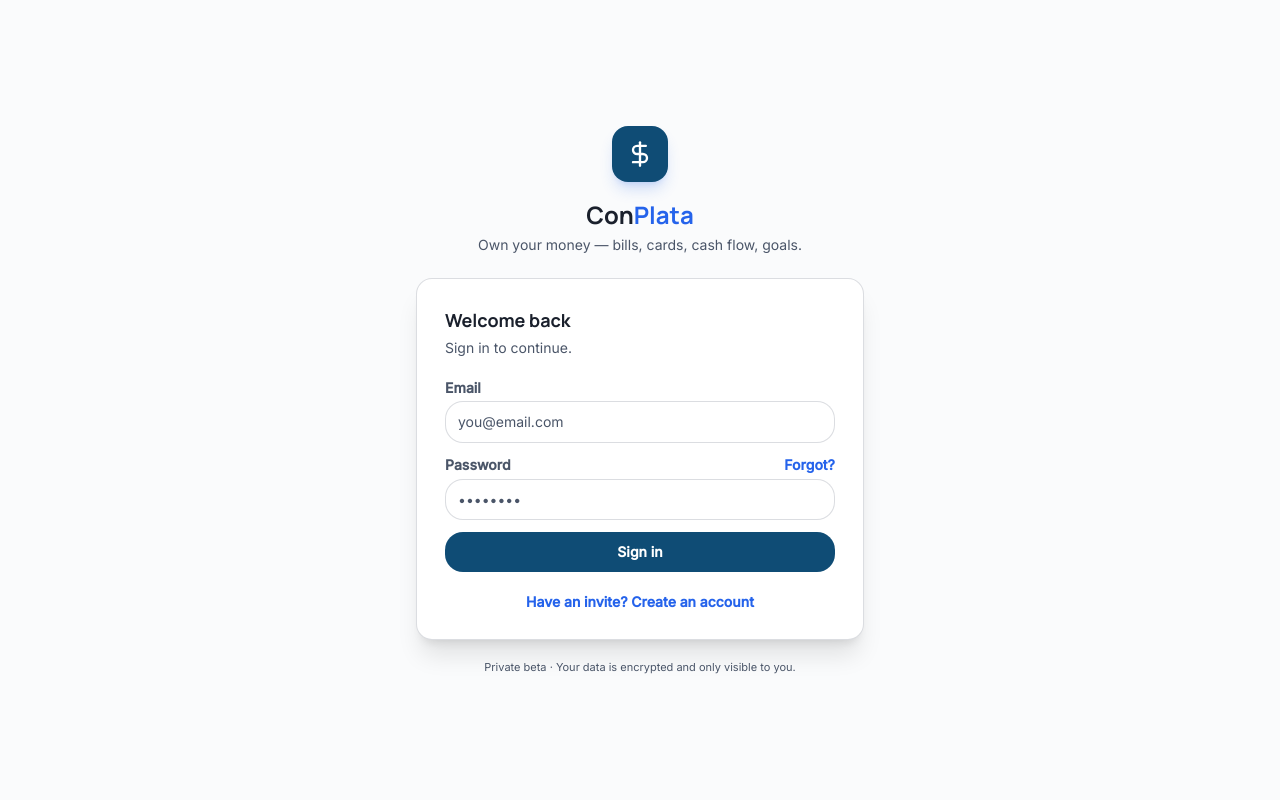
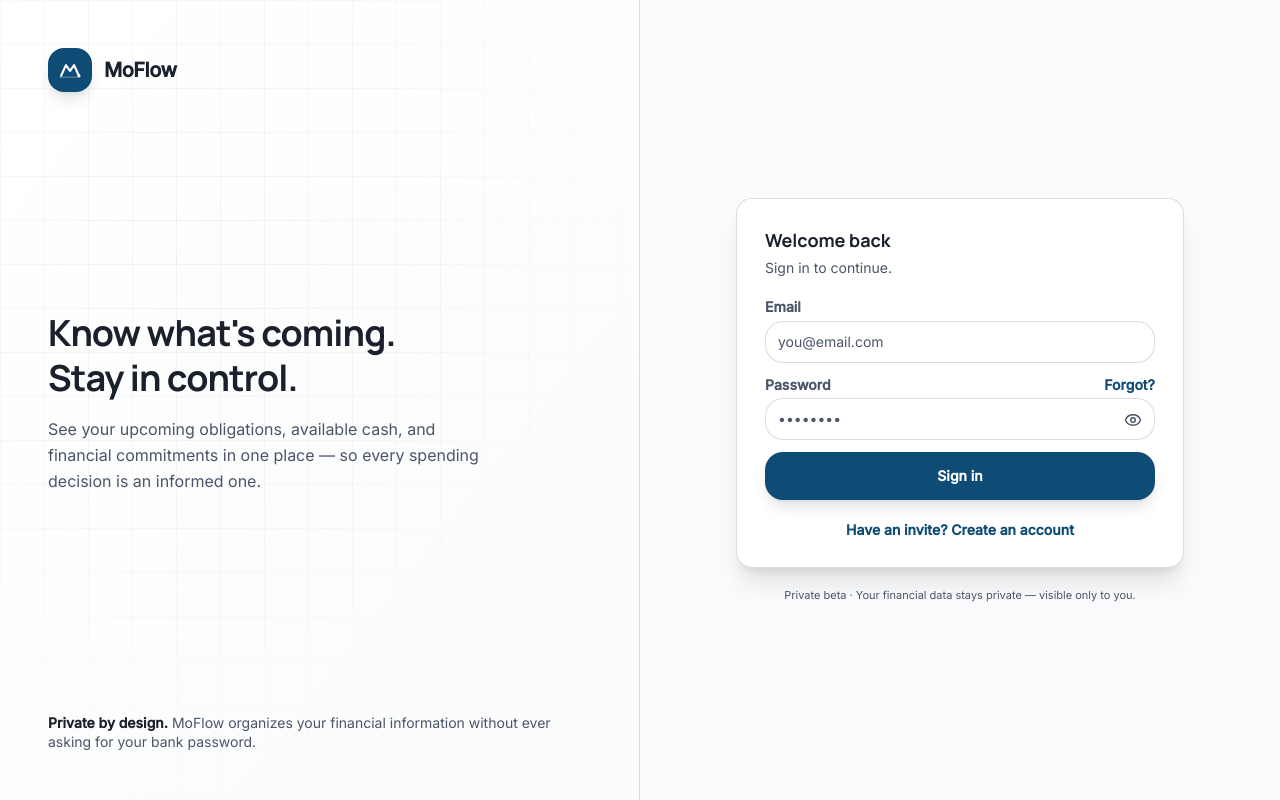
Before and after one commit to AbelPTY/moflow, a React (Vite) app: page / in a window 1280 px wide. Built offline with nearby package versions, Linux system fonts and the light colour scheme; no server answers.

Commit message:
Polish MoFlow authentication branding
Co-Authored-By: Claude Opus 4.8 <noreply@anthropic.com>

```diff
--- /dev/null
+++ b/src/components/BrandMark.jsx
@@ -0,0 +1,41 @@
+import React from 'react';
+
+// MoFlow brand mark: an abstract flowing "M" that doubles as an upward
+// cash-flow / chart path. Single-stroke, uses currentColor so it inherits the
+// surrounding text/brand color and works in light and dark. Kept deliberately
+// simple and square (32x32) so it reads at login, loading, and future app-icon
+// sizes. No external asset, no animation.
+//
+// Props: size (px), className, strokeWidth.
+export default function BrandMark({ size = 28, className = '', strokeWidth = 2.6 }) {
+  return (
+    <svg
+      width={size}
+      height={size}
+      viewBox="0 0 32 32"
+      fill="none"
+      className={className}
+      role="img"
+      aria-label="MoFlow"
+    >
+      {/* faint trailing baseline for depth */}
+      <path
+        d="M4 25 L28 25"
+        stroke="currentColor"
+        strokeWidth={strokeWidth * 0.7}
+        strokeLinecap="round"
+        opacity="0.25"
+      />
+      {/* the flowing M / rising cash-flow path */}
+      <path
+        d="M5 23 L11 10 L16 17 L21 10 L27 23"
+        stroke="currentColor"
+        strokeWidth={strokeWidth}
+        strokeLinecap="round"
+        strokeLinejoin="round"
+      />
+      {/* endpoint node — a single "data point" accent */}
+      <circle cx="27" cy="23" r="1.9" fill="currentColor" />
+    </svg>
+  );
+}
--- /dev/null
+++ b/src/components/auth/AuthShell.jsx
@@ -0,0 +1,86 @@
+import React from 'react';
+import BrandMark from '../BrandMark';
+
+// Responsive authentication shell shared by sign-in / sign-up / reset and the
+// set-new-password screen, so every auth surface is on-brand and consistent.
+//
+// Desktop (lg+): two columns — a left ambient MoFlow brand panel and a right
+// focused auth card. Mobile: single centered column with a compact brand header
+// above the card. All colors come from MoFlow design tokens (bg-background,
+// bg-card, text-foreground, bg-primary, border-border …) so it is correct in
+// both light and dark mode. The "high-tech" treatment is CSS-only: a restrained
+// primary radial glow, a very faint masked grid, and controlled shadows — no
+// external image, no decorative animation.
+//
+// Props:
+//   children  : the auth card (form)
+//   footer    : optional small print rendered under the card (auth column)
+export default function AuthShell({ children, footer }) {
+  return (
+    <div className="min-h-screen bg-background text-foreground lg:grid lg:grid-cols-2">
+      {/* ---- Brand panel (desktop only) ---- */}
+      <aside className="relative hidden lg:flex flex-col justify-between overflow-hidden p-12 bg-gradient-to-br from-card to-background border-r border-border">
+        {/* faint masked grid */}
+        <div
+          aria-hidden="true"
+          className="pointer-events-none absolute inset-0"
+          style={{
+            backgroundImage:
+              'linear-gradient(to right, rgba(120,130,150,0.10) 1px, transparent 1px), linear-gradient(to bottom, rgba(120,130,150,0.10) 1px, transparent 1px)',
+            backgroundSize: '44px 44px',
+            WebkitMaskImage: 'radial-gradient(ellipse at 30% 30%, #000 0%, transparent 78%)',
+            maskImage: 'radial-gradient(ellipse at 30% 30%, #000 0%, transparent 78%)',
+          }}
+        />
+        {/* restrained primary glow */}
+        <div aria-hidden="true" className="pointer-events-none absolute -top-28 -left-24 h-96 w-96 rounded-full bg-primary/20 blur-3xl" />
+        <div aria-hidden="true" className="pointer-events-none absolute bottom-0 right-0 h-80 w-80 rounded-full bg-primary/10 blur-3xl" />
+
+        {/* wordmark */}
+        <div className="relative flex items-center gap-3">
+          <span className="flex h-11 w-11 items-center justify-center rounded-2xl bg-primary text-primary-foreground shadow-lg shadow-primary/25">
+            <BrandMark size={26} />
+          </span>
+          <span className="text-xl font-extrabold tracking-tight">MoFlow</span>
+        </div>
+
+        {/* headline + supporting copy */}
+        <div className="relative max-w-md">
+          <h2 className="text-4xl font-extrabold leading-tight tracking-tight">
+            Know what&apos;s coming.
+            <br />
+            Stay in control.
+          </h2>
+          <p className="mt-4 text-base leading-relaxed text-muted-foreground">
+            See your upcoming obligations, available cash, and financial commitments in one place —
+            so every spending decision is an informed one.
+          </p>
+        </div>
+
+        {/* trust line — only claims the architecture actually supports */}
+        <p className="relative text-sm text-muted-foreground">
+          <span className="font-semibold text-foreground">Private by design.</span>{' '}
+          MoFlow organizes your financial information without ever asking for your bank password.
+        </p>
+      </aside>
+
+      {/* ---- Auth column ---- */}
+      <main className="flex items-center justify-center px-4 py-10">
+        <div className="w-full max-w-md">
+          {/* compact brand header (mobile) */}
+          <div className="mb-6 flex flex-col items-center text-center lg:hidden">
+            <span className="mb-3 flex h-14 w-14 items-center justify-center rounded-2xl bg-primary text-primary-foreground shadow-lg shadow-primary/25">
+              <BrandMark size={30} />
+            </span>
+            <span className="text-2xl font-extrabold tracking-tight">MoFlow</span>
+            <p className="mt-1 text-sm text-muted-foreground">Know what&apos;s coming. Stay in control.</p>
+          </div>
+
+          {children}
+
+          {footer && <div className="mt-5 text-center text-[11px] text-muted-foreground">{footer}</div>}
+        </div>
+      </main>
+    </div>
+  );
+}
--- a/src/components/auth/LoginScreen.jsx
+++ b/src/components/auth/LoginScreen.jsx
@@ -1,6 +1,7 @@
 import React, { useState } from 'react';
 import { useAuth } from '../../contexts/AuthContext';
 import Icon from '../AppIcon';
+import AuthShell from './AuthShell';
 
 // Beta sign-up is server-enforced: the browser only submits the invite code to
 // POST /api/signup, which validates it (never the browser). VITE_SIGNUP_ENABLED
@@ -9,13 +10,14 @@ import Icon from '../AppIcon';
 const SIGNUP_ENABLED = (import.meta.env?.VITE_SIGNUP_ENABLED ?? 'true') !== 'false';
 
 const inputCls =
-  'w-full px-3 py-2.5 border border-border rounded-lg text-sm text-foreground placeholder-muted-foreground focus:outline-none focus:ring-2 focus:ring-blue-500 focus:border-blue-500';
+  'w-full px-3 py-2.5 border border-border rounded-lg text-sm text-foreground placeholder-muted-foreground focus:outline-none focus:ring-2 focus:ring-primary focus:border-primary transition-shadow';
 
 const LoginScreen = () => {
   const { signIn, resetPassword } = useAuth();
   const [mode, setMode] = useState('signin'); // 'signin' | 'signup' | 'forgot'
   const [email, setEmail] = useState('');
   const [password, setPassword] = useState('');
+  const [showPassword, setShowPassword] = useState(false);
   const [invite, setInvite] = useState('');
   const [error, setError] = useState('');
   const [info, setInfo] = useState('');
@@ -83,71 +85,79 @@ const LoginScreen = () => {
       : 'Sign in to continue.';
 
   return (
-    <div className="min-h-screen flex items-center justify-center bg-background px-4 py-10">
-      <div className="w-full max-w-md">
-        <div className="text-center mb-6">
-          <div className="mx-auto w-14 h-14 rounded-2xl bg-primary text-primary-foreground flex items-center justify-center shadow-lg shadow-blue-600/20 mb-4">
-            <Icon name="DollarSign" size={28} />
-          </div>
-          <h1 className="text-2xl font-extrabold text-foreground">
-            Con<span className="text-blue-600">Plata</span>
-          </h1>
-          <p className="text-sm text-muted-foreground mt-1">Own your money — bills, cards, cash flow, goals.</p>
-        </div>
-
+    <AuthShell footer="Private beta · Your financial data stays private — visible only to you.">
       <div className="bg-card rounded-2xl shadow-xl border border-border p-7">
         <h2 className="text-lg font-bold text-foreground mb-1">{title}</h2>
         <p className="text-sm text-muted-foreground mb-5">{sub}</p>
 
-          {error && <div className="mb-4 bg-red-50 text-red-600 text-sm px-3 py-2.5 rounded-lg border border-red-100">{error}</div>}
-          {info && <div className="mb-4 bg-emerald-50 text-emerald-700 text-sm px-3 py-2.5 rounded-lg border border-emerald-100">{info}</div>}
+        {error && (
+          <div role="alert" className="mb-4 flex items-start gap-2 bg-red-500/10 text-red-600 dark:text-red-400 text-sm px-3 py-2.5 rounded-lg border border-red-500/20">
+            <Icon name="AlertCircle" size={16} className="mt-0.5 shrink-0" />
+            <span>{error}</span>
+          </div>
+        )}
+        {info && (
+          <div role="status" className="mb-4 flex items-start gap-2 bg-emerald-500/10 text-emerald-700 dark:text-emerald-400 text-sm px-3 py-2.5 rounded-lg border border-emerald-500/20">
+            <Icon name="CheckCircle2" size={16} className="mt-0.5 shrink-0" />
+            <span>{info}</span>
+          </div>
+        )}
 
         <form onSubmit={handleSubmit} className="space-y-3">
           <div>
-              <label className="block text-xs font-semibold text-muted-foreground mb-1">Email</label>
-              <input type="email" required autoComplete="email" value={email} onChange={(e) => setEmail(e.target.value)} placeholder="you@email.com" className={inputCls} />
+            <label htmlFor="auth-email" className="block text-xs font-semibold text-muted-foreground mb-1">Email</label>
+            <input id="auth-email" type="email" required autoComplete="email" value={email} onChange={(e) => setEmail(e.target.value)} placeholder="you@email.com" className={inputCls} />
           </div>
 
           {mode !== 'forgot' && (
             <div>
               <div className="flex items-center justify-between mb-1">
-                  <label className="block text-xs font-semibold text-muted-foreground">Password</label>
+                <label htmlFor="auth-password" className="block text-xs font-semibold text-muted-foreground">Password</label>
                 {mode === 'signin' && (
-                    <button type="button" onClick={() => switchMode('forgot')} className="text-xs font-semibold text-blue-600 hover:text-blue-700">Forgot?</button>
+                  <button type="button" onClick={() => switchMode('forgot')} className="text-xs font-semibold text-primary hover:opacity-80">Forgot?</button>
                 )}
               </div>
-                <input type="password" required autoComplete={mode === 'signup' ? 'new-password' : 'current-password'} value={password} onChange={(e) => setPassword(e.target.value)} placeholder="••••••••" className={inputCls} />
+              <div className="relative">
+                <input id="auth-password" type={showPassword ? 'text' : 'password'} required autoComplete={mode === 'signup' ? 'new-password' : 'current-password'} value={password} onChange={(e) => setPassword(e.target.value)} placeholder="••••••••" className={`${inputCls} pr-11`} />
+                <button
+                  type="button"
+                  onClick={() => setShowPassword((s) => !s)}
+                  aria-label={showPassword ? 'Hide password' : 'Show password'}
+                  aria-pressed={showPassword}
+                  className="absolute inset-y-0 right-0 flex items-center justify-center w-11 min-h-[44px] text-muted-foreground hover:text-foreground rounded-r-lg"
+                >
+                  <Icon name={showPassword ? 'EyeOff' : 'Eye'} size={18} />
+                </button>
+              </div>
             </div>
           )}
 
           {mode === 'signup' && (
             <div>
-                <label className="block text-xs font-semibold text-muted-foreground mb-1">Invite code</label>
-                <input type="text" required value={invite} onChange={(e) => setInvite(e.target.value)} placeholder="Your beta invite code" className={inputCls} />
+              <label htmlFor="auth-invite" className="block text-xs font-semibold text-muted-foreground mb-1">Invite code</label>
+              <input id="auth-invite" type="text" required value={invite} onChange={(e) => setInvite(e.target.value)} placeholder="Your beta invite code" className={inputCls} />
             </div>
           )}
 
-            <button type="submit" disabled={loading} className="w-full py-2.5 rounded-lg bg-primary text-primary-foreground text-sm font-semibold hover:bg-primary/90 disabled:opacity-50 transition-colors">
+          <button type="submit" disabled={loading} className="w-full py-3 min-h-[48px] rounded-lg bg-primary text-primary-foreground text-sm font-bold hover:bg-primary/90 disabled:opacity-50 transition-colors shadow-lg shadow-primary/20">
+            {loading && <Icon name="Loader2" size={16} className="inline-block mr-2 animate-spin align-[-2px]" />}
             {cta}
           </button>
         </form>
 
         <div className="mt-5 text-center text-sm text-muted-foreground">
           {mode === 'signin' && SIGNUP_ENABLED && (
-              <button onClick={() => switchMode('signup')} className="font-semibold text-blue-600 hover:text-blue-700">Have an invite? Create an account</button>
+            <button onClick={() => switchMode('signup')} className="font-semibold text-primary hover:opacity-80">Have an invite? Create an account</button>
           )}
           {mode === 'signup' && (
-              <button onClick={() => switchMode('signin')} className="font-semibold text-blue-600 hover:text-blue-700">Already have an account? Sign in</button>
+            <button onClick={() => switchMode('signin')} className="font-semibold text-primary hover:opacity-80">Already have an account? Sign in</button>
           )}
           {mode === 'forgot' && (
-              <button onClick={() => switchMode('signin')} className="font-semibold text-blue-600 hover:text-blue-700">← Back to sign in</button>
+            <button onClick={() => switchMode('signin')} className="font-semibold text-primary hover:opacity-80">← Back to sign in</button>
           )}
         </div>
       </div>
-
-        <p className="text-center text-[11px] text-muted-foreground mt-5">Private beta · Your data is encrypted and only visible to you.</p>
-      </div>
-    </div>
+    </AuthShell>
   );
 };
 
--- a/src/components/auth/UpdatePassword.jsx
+++ b/src/components/auth/UpdatePassword.jsx
@@ -1,15 +1,17 @@
 import React, { useState } from 'react';
 import { useAuth } from '../../contexts/AuthContext';
 import Icon from '../AppIcon';
+import AuthShell from './AuthShell';
 
 const inputCls =
-  'w-full px-3 py-2.5 border border-border rounded-lg text-sm text-foreground placeholder-muted-foreground focus:outline-none focus:ring-2 focus:ring-blue-500 focus:border-blue-500';
+  'w-full px-3 py-2.5 border border-border rounded-lg text-sm text-foreground placeholder-muted-foreground focus:outline-none focus:ring-2 focus:ring-primary focus:border-primary transition-shadow';
 
 // Shown when the user arrives via a password-reset email link (recovery mode).
 export default function UpdatePassword() {
   const { updatePassword, signOut } = useAuth();
   const [password, setPassword] = useState('');
   const [confirm, setConfirm] = useState('');
+  const [showPassword, setShowPassword] = useState(false);
   const [error, setError] = useState('');
   const [info, setInfo] = useState('');
   const [loading, setLoading] = useState(false);
@@ -33,30 +35,46 @@ export default function UpdatePassword() {
   };
 
   return (
-    <div className="min-h-screen flex items-center justify-center bg-background px-4 py-10">
-      <div className="w-full max-w-md">
-        <div className="text-center mb-6">
-          <div className="mx-auto w-14 h-14 rounded-2xl bg-primary text-primary-foreground flex items-center justify-center shadow-lg shadow-blue-600/20 mb-4">
-            <Icon name="KeyRound" size={26} />
+    <AuthShell>
+      <div className="bg-card rounded-2xl shadow-xl border border-border p-7">
+        <h2 className="text-lg font-bold text-foreground mb-1">Set a new password</h2>
+        <p className="text-sm text-muted-foreground mb-5">Choose a new password for your account.</p>
+
+        {error && (
+          <div role="alert" className="mb-4 flex items-start gap-2 bg-red-500/10 text-red-600 dark:text-red-400 text-sm px-3 py-2.5 rounded-lg border border-red-500/20">
+            <Icon name="AlertCircle" size={16} className="mt-0.5 shrink-0" />
+            <span>{error}</span>
           </div>
-          <h1 className="text-2xl font-extrabold text-foreground">Set a new password</h1>
-          <p className="text-sm text-muted-foreground mt-1">Choose a new password for your account.</p>
+        )}
+        {info && (
+          <div role="status" className="mb-4 flex items-start gap-2 bg-emerald-500/10 text-emerald-700 dark:text-emerald-400 text-sm px-3 py-2.5 rounded-lg border border-emerald-500/20">
+            <Icon name="CheckCircle2" size={16} className="mt-0.5 shrink-0" />
+            <span>{info}</span>
           </div>
-
-        <div className="bg-card rounded-2xl shadow-xl border border-border p-7">
-          {error && <div className="mb-4 bg-red-50 text-red-600 text-sm px-3 py-2.5 rounded-lg border border-red-100">{error}</div>}
-          {info && <div className="mb-4 bg-emerald-50 text-emerald-700 text-sm px-3 py-2.5 rounded-lg border border-emerald-100">{info}</div>}
+        )}
 
         <form onSubmit={submit} className="space-y-3">
           <div>
-              <label className="block text-xs font-semibold text-muted-foreground mb-1">New password</label>
-              <input type="password" required autoComplete="new-password" value={password} onChange={(e) => setPassword(e.target.value)} placeholder="At least 6 characters" className={inputCls} />
+            <label htmlFor="new-password" className="block text-xs font-semibold text-muted-foreground mb-1">New password</label>
+            <div className="relative">
+              <input id="new-password" type={showPassword ? 'text' : 'password'} required autoComplete="new-password" value={password} onChange={(e) => setPassword(e.target.value)} placeholder="At least 6 characters" className={`${inputCls} pr-11`} />
+              <button
+                type="button"
+                onClick={() => setShowPassword((s) => !s)}
+                aria-label={showPassword ? 'Hide password' : 'Show password'}
+                aria-pressed={showPassword}
+                className="absolute inset-y-0 right-0 flex items-center justify-center w-11 min-h-[44px] text-muted-foreground hover:text-foreground rounded-r-lg"
+              >
+                <Icon name={showPassword ? 'EyeOff' : 'Eye'} size={18} />
+              </button>
+            </div>
           </div>
           <div>
-              <label className="block text-xs font-semibold text-muted-foreground mb-1">Confirm password</label>
-              <input type="password" required autoComplete="new-password" value={confirm} onChange={(e) => setConfirm(e.target.value)} placeholder="Re-enter password" className={inputCls} />
+            <label htmlFor="confirm-password" className="block text-xs font-semibold text-muted-foreground mb-1">Confirm password</label>
+            <input id="confirm-password" type={showPassword ? 'text' : 'password'} required autoComplete="new-password" value={confirm} onChange={(e) => setConfirm(e.target.value)} placeholder="Re-enter password" className={inputCls} />
           </div>
-            <button type="submit" disabled={loading} className="w-full py-2.5 rounded-lg bg-primary text-primary-foreground text-sm font-semibold hover:bg-primary/90 disabled:opacity-50 transition-colors">
+          <button type="submit" disabled={loading} className="w-full py-3 min-h-[48px] rounded-lg bg-primary text-primary-foreground text-sm font-bold hover:bg-primary/90 disabled:opacity-50 transition-colors shadow-lg shadow-primary/20">
+            {loading && <Icon name="Loader2" size={16} className="inline-block mr-2 animate-spin align-[-2px]" />}
             {loading ? 'Updating…' : 'Update password'}
           </button>
         </form>
@@ -65,7 +83,6 @@ export default function UpdatePassword() {
           <button onClick={signOut} className="font-semibold text-muted-foreground hover:text-foreground">Cancel and sign in instead</button>
         </div>
       </div>
-      </div>
-    </div>
+    </AuthShell>
   );
 }
```
Also changed, not shown: src/App.jsx (+6 -4 lines). Lines whose indentation alone changed are shown as unchanged.
